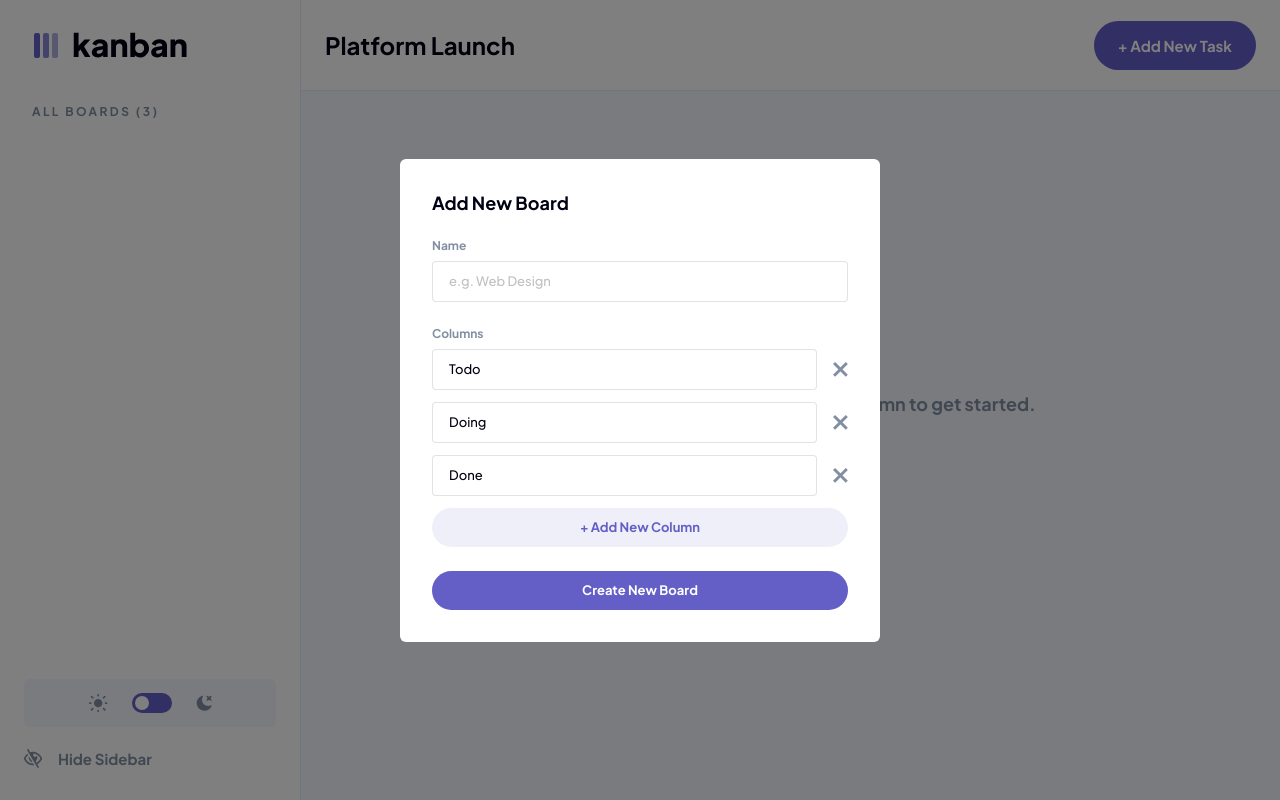
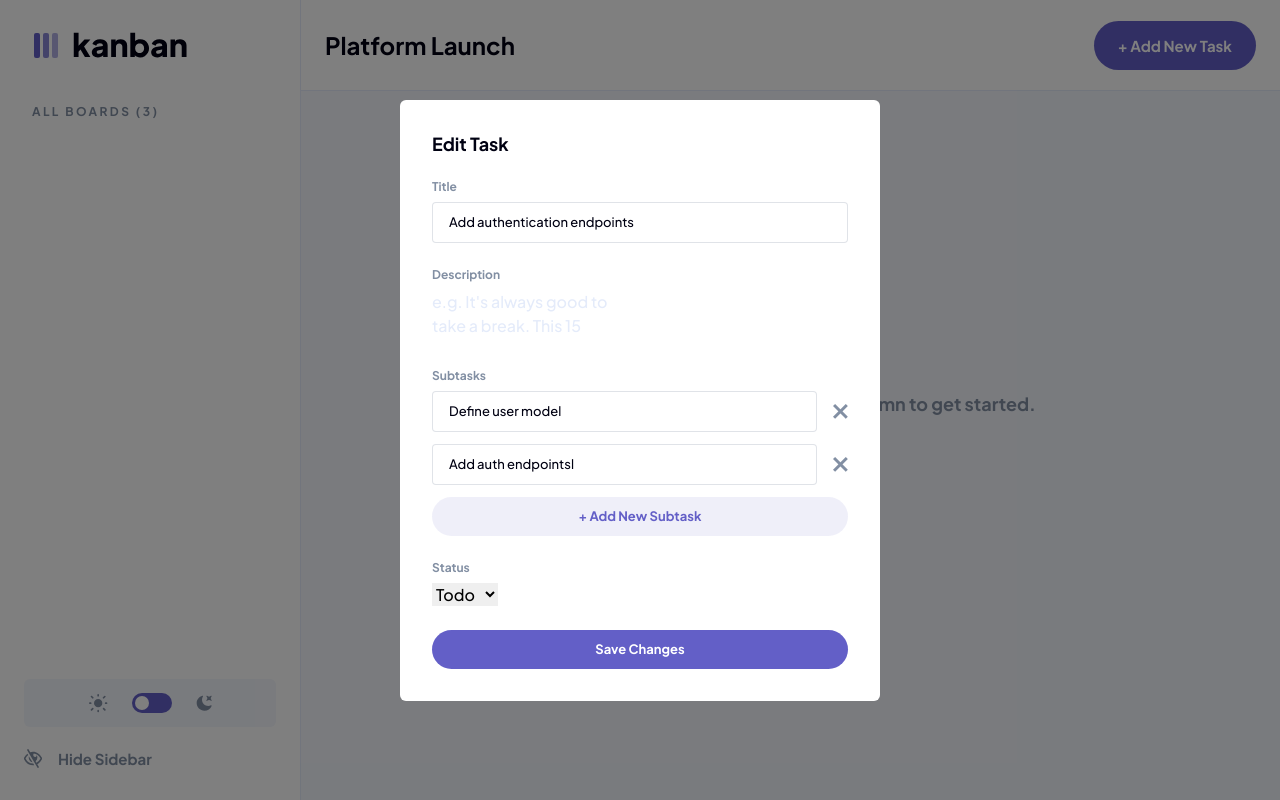
Before and after one commit to MrBradley815/kanban, a Nuxt app in the folder client/: page / in a window 1280 px wide. Built offline with nearby package versions, Linux system fonts and the light colour scheme.

Commit message:
Added edit task modal

```diff
--- /dev/null
+++ b/client/components/modals/EditTask.vue
@@ -0,0 +1,46 @@
+<template>
+  <div>
+    <h2 class="text-black-600 mb-6">Edit Task</h2>
+    <p class="md text-gray-500 mb-2">Title</p>
+    <input
+      class="mb-6"
+      value="Add authentication endpoints"
+      placeholder="e.g. Take coffee break" />
+    <p class="md text-gray-500 mb-2">Description</p>
+    <textarea
+      class="mb-6 resize-none"
+      placeholder="e.g. It's always good to take a break. This 15 minute break will
+recharge the batteries a little."></textarea>
+    <p class="md text-gray-500 mb-2">Subtasks</p>
+    <div class="flex items-center gap-4 mb-3">
+      <input
+        value="Define user model"
+        placeholder="e.g. Define user model" />
+      <img
+        class="cursor-pointer hover:fill-red-400"
+        src="~/assets/images/icon-cross.svg"
+        alt="delete icon" />
+    </div>
+    <div class="flex items-center gap-4 mb-3">
+      <input
+        value="Add auth endpointsl"
+        placeholder="e.g. Add auth endpointsl" />
+      <img
+        class="cursor-pointer hover:fill-red-400"
+        src="~/assets/images/icon-cross.svg"
+        alt="delete icon" />
+    </div>
+    <button class="btn-secondary text-[13px] leading-[23px] font-bold p-2 w-full mb-6">+ Add New Subtask</button>
+    <p class="md text-gray-500 mb-2">Status</p>
+    <select class="mb-6">
+      <option value="Todo">Todo</option>
+      <option value="Doing">Doing</option>
+      <option value="Done">Done</option>
+    </select>
+    <button class="btn text-[13px] leading-[23px] font-bold p-2 w-full">Save Changes</button>
+  </div>
+</template>
+
+<script setup></script>
+
+<style scoped></style>
--- a/client/pages/index.vue
+++ b/client/pages/index.vue
@@ -16,7 +16,7 @@
         alt="show icon" />
     </span>
     <Modal>
-      <NewBoard />
+      <EditTask />
     </Modal>
   </div>
 </template>
@@ -27,6 +27,7 @@ import DeleteTask from "~/components/modals/DeleteTask.vue";
 import DeleteBoard from "~/components/modals/DeleteBoard.vue";
 import EditBoard from "~/components/modals/EditBoard.vue";
 import NewBoard from "~/components/modals/NewBoard.vue";
+import EditTask from "~/components/modals/EditTask.vue";
 import { useNavbarStore } from "~/store/sidenav";
 
 const store = useNavbarStore();
```
